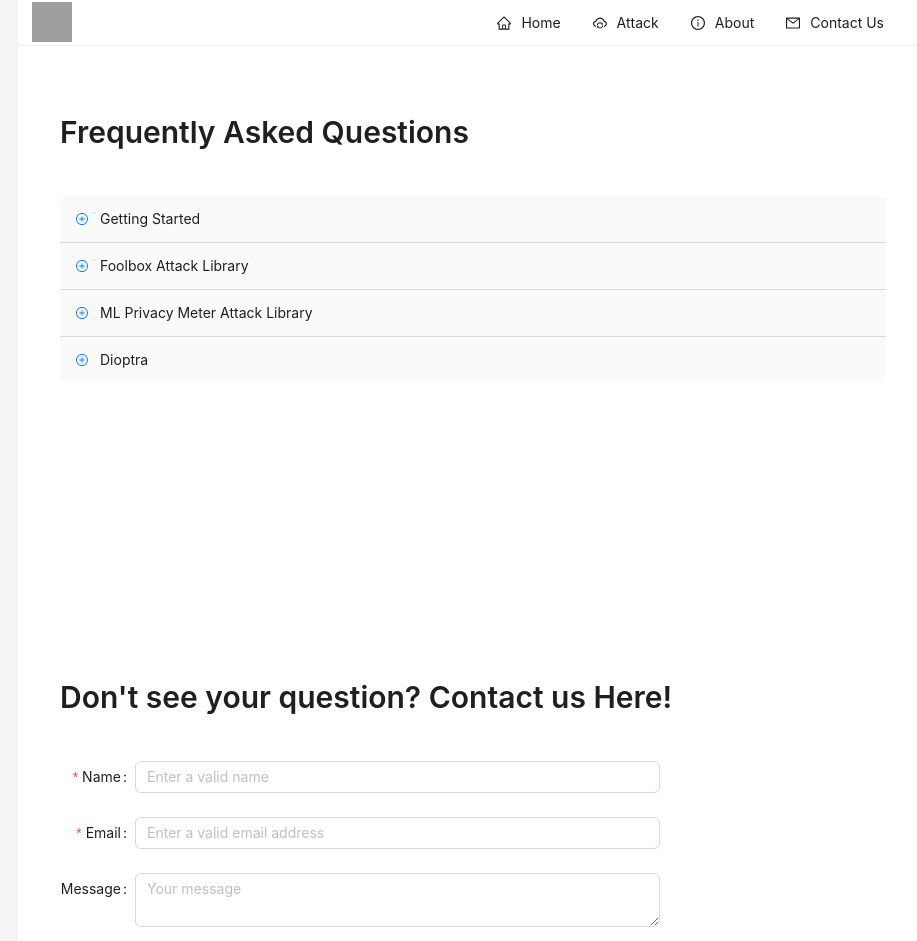
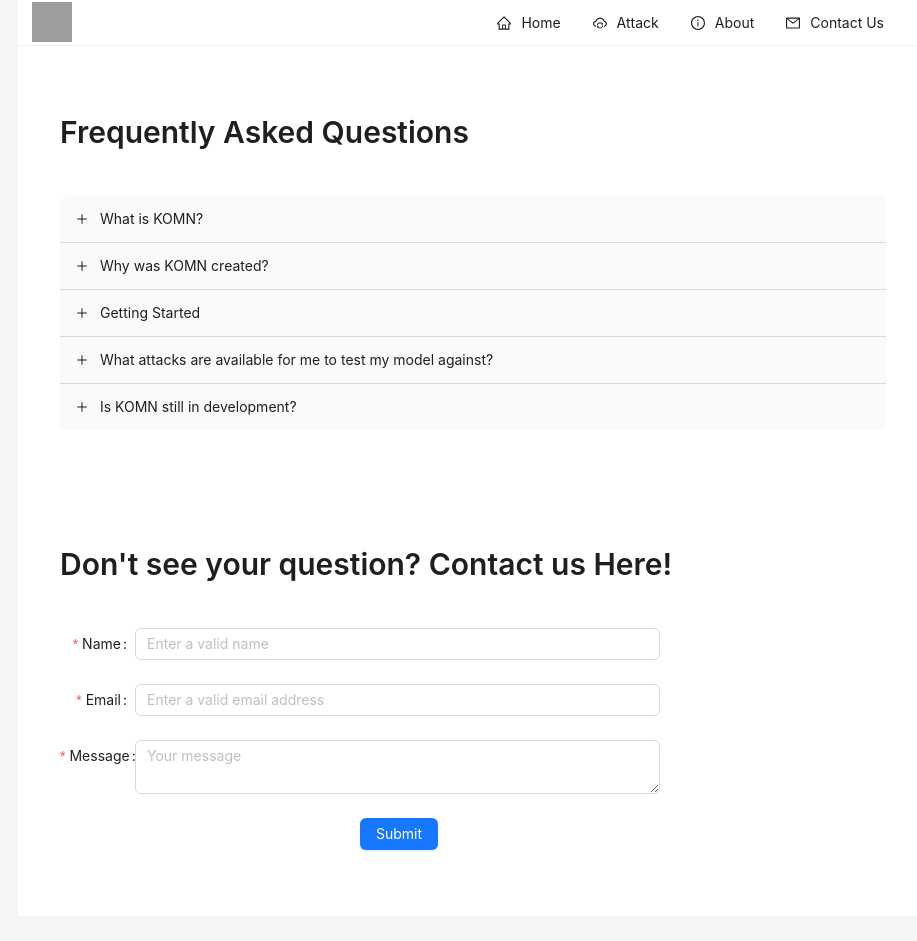
Before and after one commit to ncheungg/DEEP-LEARNING-SECURITY-TOOLS-REPOSITORY, a Next.js app: page /contact in a window 1280 px wide. Shown: the top 941 px of the page, without its empty margins (167-1084 px from the left). Built offline with nearby package versions, Linux system fonts and the light colour scheme; grey boxes are pictures that could not be loaded.

Commit message:
Added form validation and proper questions to the FAQ's

```diff
--- a/src/component/ContactForm/ContactForm.tsx
+++ b/src/component/ContactForm/ContactForm.tsx
@@ -1,29 +1,31 @@
 import React, { useState } from "react";
-import {
-  Button,
-  message,
-  Space,
-  Cascader,
-  DatePicker,
-  Form,
-  Input,
-  InputNumber,
-  Layout,
-  Radio,
-  Select,
-  Switch,
-  TreeSelect,
-  Typography,
-} from "antd";
-import { type } from "os";
-
-type SizeType = Parameters<typeof Form>[0]["size"];
+import { Form, Input, Button, message, SizeType } from "antd";
 
 const ContactForm: React.FC = () => {
   const [componentSize, setComponentSize] = useState<SizeType | "default">("default");
+  const [form] = Form.useForm();
 
   const onFormLayoutChange = ({ size }: { size: SizeType }) => {
     setComponentSize(size);
+  };
+
+  const handleSubmit = (values: any) => {
+    console.log("Form values: ", values);
+    success();
+    form.resetFields();
+  };
+
+  const handleError = (values: any) => {
+    const missingValues = Object.keys(values).filter((key) => !values[key]);
+    if (missingValues.length) {
+      console.error(`The following fields are required: ${missingValues.join(", ")}`);
+      message.error(`Please fill in all required fields.`);
+      return;
+    }
+
+    console.log("Form values: ", values);
+    success();
+    form.resetFields();
   };
   const [messageApi, contextHolder] = message.useMessage();
 
@@ -33,25 +35,24 @@
       email: "Please Enter a Valid email",
     },
   };
+  // const handleError = (error: any) => {
+  //   messageApi.open({
+  //     type: "error",
+  //     content: "Please fill out all required fields",
+  //   });
+  // };
 
   const success = () => {
+    window.scrollTo(0, 0);
     messageApi.open({
       type: "success",
-      content: "This is a success message",
-    });
-
-    console.log("pressed");
-  };
-
-  const error = () => {
-    messageApi.open({
-      type: "error",
-      content: "This is an error message",
+      content: "Thank you for contacting us! We will reach out to you in 2-3 business days.",
     });
   };
 
   return (
     <Form
+      form={form}
       labelCol={{ span: 3 }}
       wrapperCol={{ span: 35 }}
       layout="horizontal"
@@ -60,6 +61,8 @@
       size={componentSize as SizeType}
       style={{ maxWidth: 600 }}
       validateMessages={validateMessages}
+      onFinish={handleSubmit}
+      //onFinish={handleError}
     >
       <Form.Item name={["Name"]} label="Name" rules={[{ required: true }]}>
         <Input placeholder="Enter a valid name" />
@@ -67,31 +70,17 @@
       <Form.Item name={["Email"]} label="Email" rules={[{ type: "email", required: true }]}>
         <Input placeholder="Enter a valid email address" />
       </Form.Item>
-      <Form.Item name={["user", "introduction"]} label="Message">
+      <Form.Item name={["A message is"]} label="Message" rules={[{ required: true }]}>
         <Input.TextArea placeholder="Your message " />
       </Form.Item>
       <Form.Item wrapperCol={{ span: 2, offset: 12 }}>
         <>
           {contextHolder}
-          {/* <Button type="primary" onClick={htmltype = "submit" ? success : () => {}}> */}
-          <Button type="primary" htmlType="submit" onClick={success}>
+          <Button type="primary" htmlType="submit">
             Submit
           </Button>
         </>
       </Form.Item>
-      {/* <Form.Item label="Name">
-        <Input />
-      </Form.Item>
-      <Form.Item label="Email">
-        <Input />
-      </Form.Item>
-      <Form.Item label="Message">
-        <Input />
-      </Form.Item>
-
-      <Form.Item label="Send">
-        <Button>Submit</Button>
-      </Form.Item> */}
     </Form>
   );
 };
--- a/src/component/ContactForm/QuestionForm.tsx
+++ b/src/component/ContactForm/QuestionForm.tsx
@@ -1,6 +1,6 @@
 import React from "react";
 import { Collapse, Space } from "antd";
-import { PlusCircleTwoTone, MinusCircleTwoTone } from "@ant-design/icons";
+import { PlusCircleTwoTone, MinusCircleTwoTone, RightCircleFilled, DownCircleFilled, PlusOutlined, MinusOutlined } from "@ant-design/icons";
 
 const { Panel } = Collapse;
 const text = `
@@ -9,21 +9,68 @@
   it can be found as a welcome guest in many households across the world.
 `;
 
-const FAQAccordion: React.FC = () => (
-  <Collapse accordion={true} bordered={false} expandIcon={({ isActive }) => (isActive ? <MinusCircleTwoTone /> : <PlusCircleTwoTone />)}>
-    <Panel header="Getting Started" key="1 ">
-      <p>{text}</p>
-    </Panel>
-    <Panel header="Foolbox Attack Library" key="2">
-      <p>{text}</p>
-    </Panel>
-    <Panel header="ML Privacy Meter Attack Library" key="3">
-      <p>{text}</p>
-    </Panel>
-    <Panel header="Dioptra" key="4">
-      <p>{text}</p>
-    </Panel>
-  </Collapse>
-);
+const FAQAccordion: React.FC = () => {
+  const onChange = (key: string | string[]) => {
+    console.log(key);
+  };
+  return (
+    <Collapse
+      defaultActiveKey={[]}
+      onChange={onChange}
+      // accordion={true}
+      bordered={false}
+      expandIcon={({ isActive }) => (isActive ? <MinusOutlined /> : <PlusOutlined />)}
+    >
+      <Panel header="What is KOMN?" key="1">
+        <p>
+          {`KOMN is a state of the art open-source aggregator model focusing on
+          three areas of Deep Neural Network(DNN) security: 1) Privacy, 2) Evasion attacks, and 3)
+          Adversarial Examples. Our aggregator Model
+          allows machine learning developers to test the safety and robustness
+          of their deep learning algorithms with multiple tools for benchmarking purposes.
+          Developers will have the ability to test their models against a various set of the most
+          popular Trustworthy Machine Learning libraries such as Foolbox, Dioptra and Cleverhans.`}
+        </p>
+      </Panel>
+      <Panel header="Why was KOMN created?" key="2">
+        <p>{`KOMN was created with  machine learning developers in mind. As future technology, such as
+        self-driving cars, are being built using neural networks, the safety of end users is at risk of being
+         compromised by attacks on the neural network. while multiple efforts are being made to generate a
+         set of tools to evaluate privacy and security risks associated with neural networks, there is a
+         lack of aggregator tool for machine learning developers to test the robustness and safety of
+         their deep learning algorithms with multiple tools for benchmarking purposes.`}</p>
+      </Panel>
+      <Panel header="Getting Started" key="3">
+        <Collapse
+          defaultActiveKey={[]}
+          accordion={true}
+          bordered={false}
+          expandIcon={({ isActive }) => (isActive ? <MinusCircleTwoTone /> : <PlusCircleTwoTone />)}
+        >
+          <Panel header="What files I need to get started?" key="1">
+            <p>{text}</p>
+          </Panel>
+          <Panel header="How do I use the aggregator? " key="2">
+            <p>{text}</p>
+          </Panel>
+        </Collapse>
+      </Panel>
 
+      <Panel header="What attacks are available for me to test my model against?" key="4">
+        <p>
+          {`A detailed list of all attacks that KOMN supports is available on our `}
+          <a href="https://rsa02.netlify.app/about" rel="noopener noreferrer">
+            Documentation Page.
+          </a>
+          {/* target="_blank" <-add this for opening in new tab after link in <a><a> */}
+        </p>
+      </Panel>
+      <Panel header="Is KOMN still in development?" key="5">
+        <p>{`Currently, KOMN is still under development. The team is expected to have a complete
+        beta working in early Spring 2023. After gathering feedback from the community,
+        the full version will be released in the fall of 2023 Inshallah.`}</p>
+      </Panel>
+    </Collapse>
+  );
+};
 export default FAQAccordion;
--- a/src/pages/contact/index.tsx
+++ b/src/pages/contact/index.tsx
@@ -28,7 +28,7 @@
 
         <FAQAccordion />
 
-        <Title level={2} style={{ paddingBottom: "1em", paddingTop: "9em" }}>
+        <Title level={2} style={{ paddingBottom: "1em", paddingTop: "3em" }}>
           Don't see your question? Contact us Here!
         </Title>
 
```
